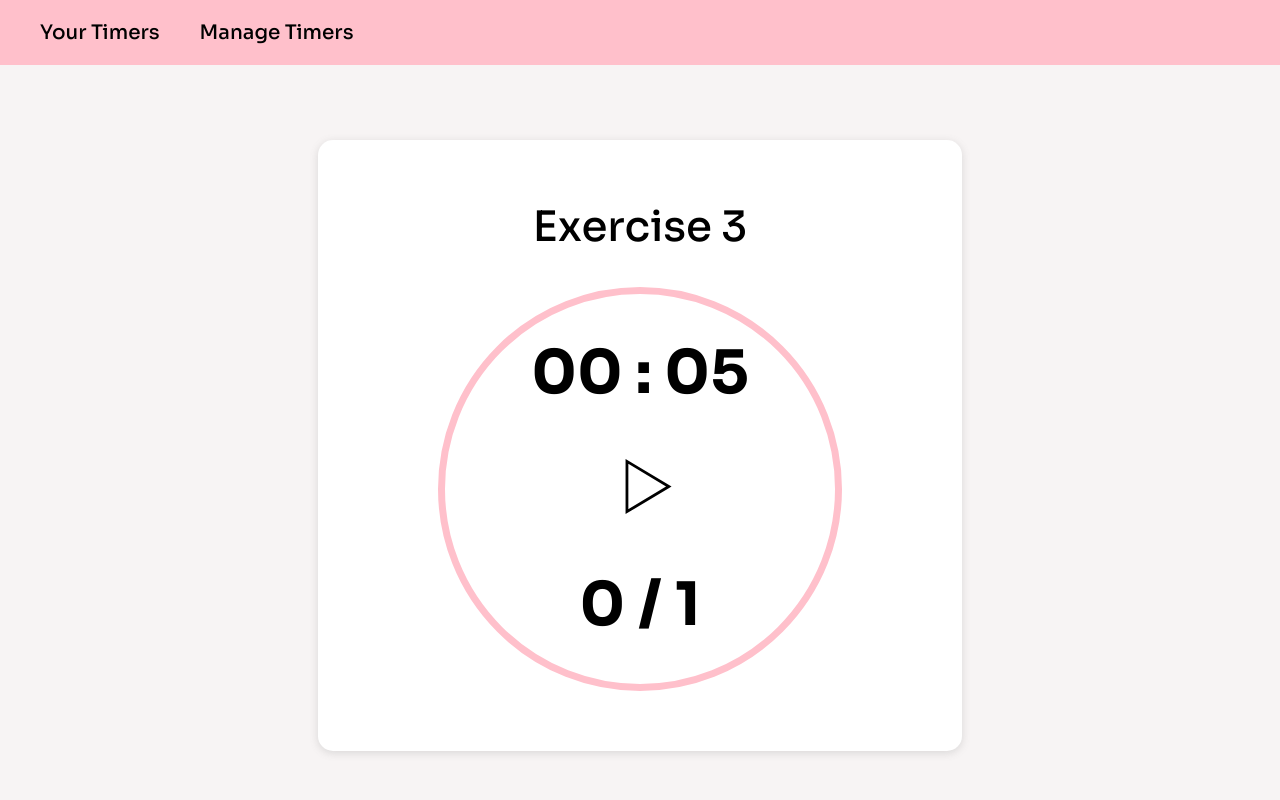
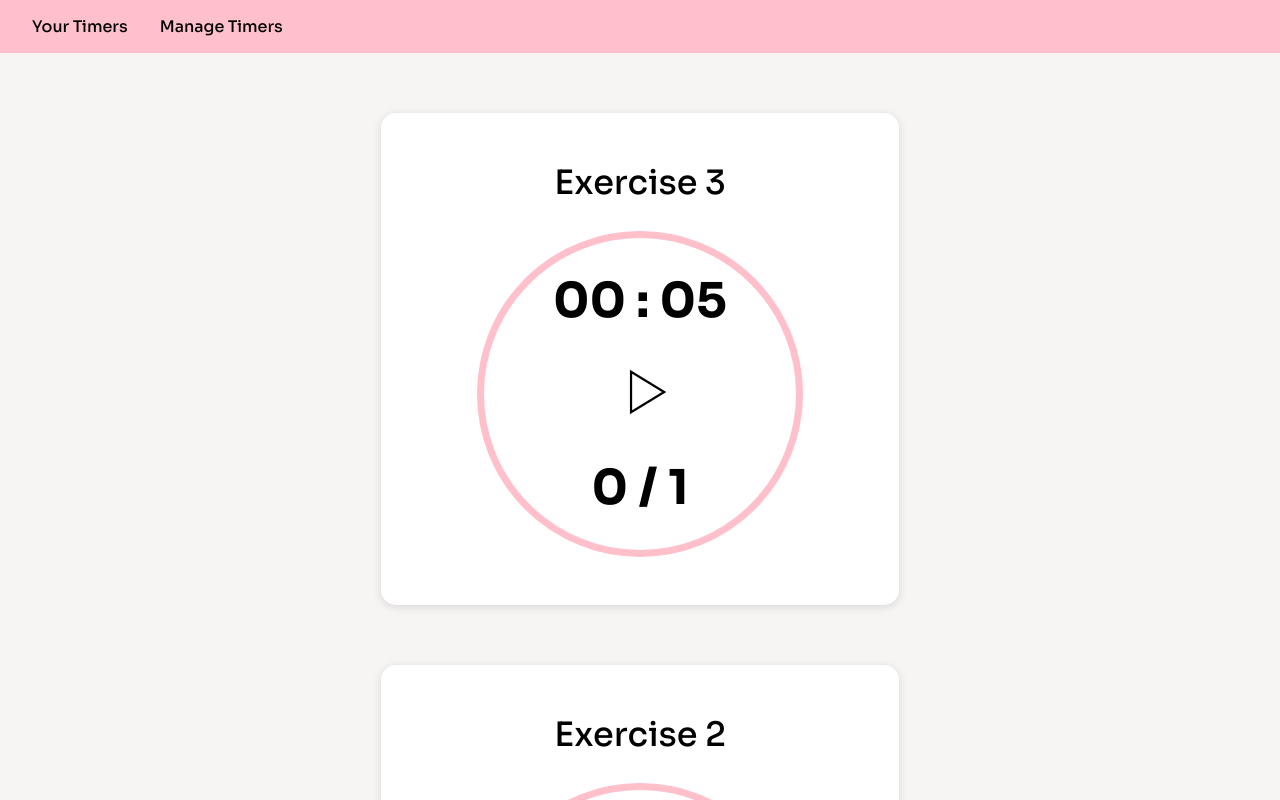
Before and after one commit to macmro7/organizer, a React (Create React App) app: page / in a window 1280 px wide. Shown: the top 800 px of the page. Built offline with nearby package versions, Linux system fonts and the light colour scheme.

Commit message:
style decrease size

```diff
--- a/src/App.css
+++ b/src/App.css
@@ -25,7 +25,7 @@ nav {
   background: pink;
   padding: 0;
   margin: 0;
-  font-size: 20px;
+  font-size: 16px;
 }
 
 nav ul{
@@ -63,7 +63,7 @@ nav a:hover {
 
   max-width: fit-content;
 
-  font-size: 30px;
+  font-size: 24px;
 
   background-color: white;
   border-radius: 15px;
@@ -98,12 +98,12 @@ nav a:hover {
 }
 
 .icon--play {
-  width: 5em;
+  width: 4em;
   margin-left: 1em;
 }
 
 .icon--pause {
-  width: 5em;
+  width: 4em;
 }
 
 
@@ -131,7 +131,7 @@ nav a:hover {
   width: 30%;
   font-weight: 300;
   border-bottom: 2px solid rgba(223, 223, 223, 0.226);
-  font-size: 20px;
+  font-size: 16px;
 }
 
 .timers--table > thead tr > td  {
```
